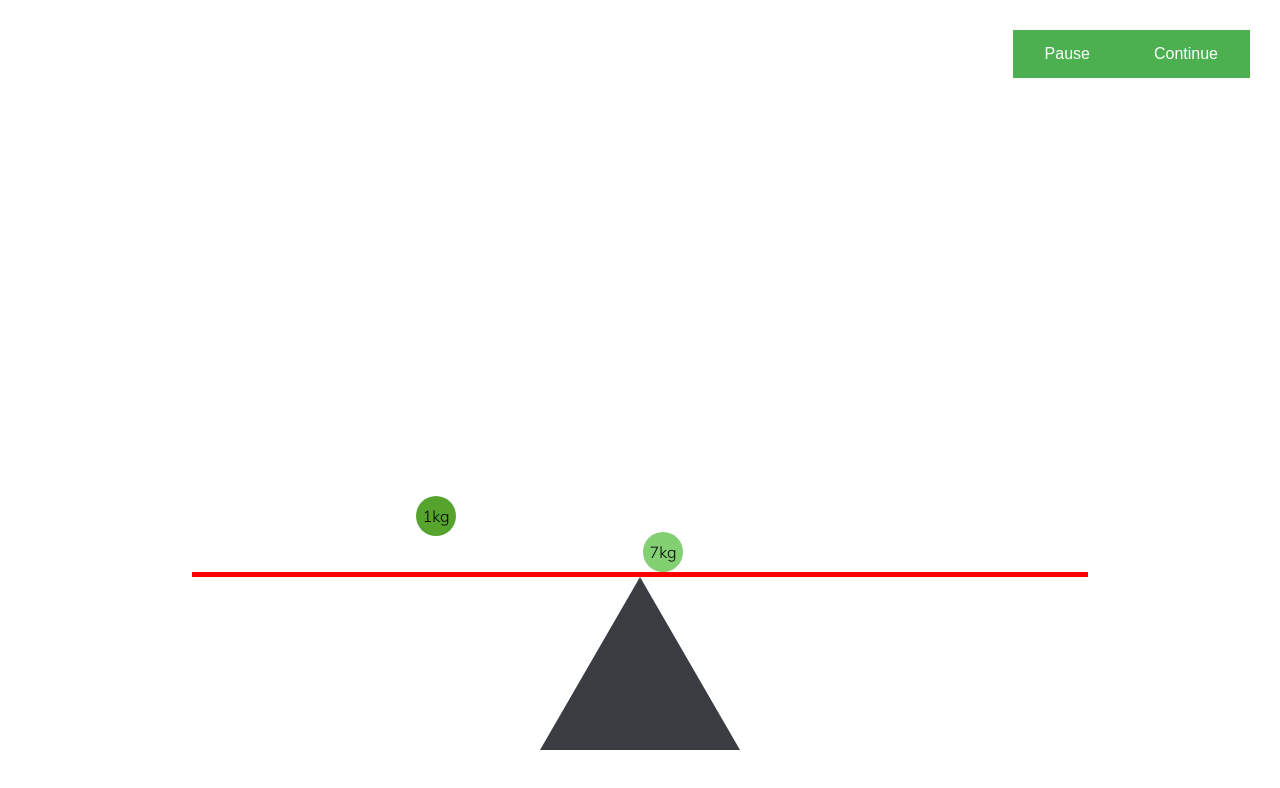
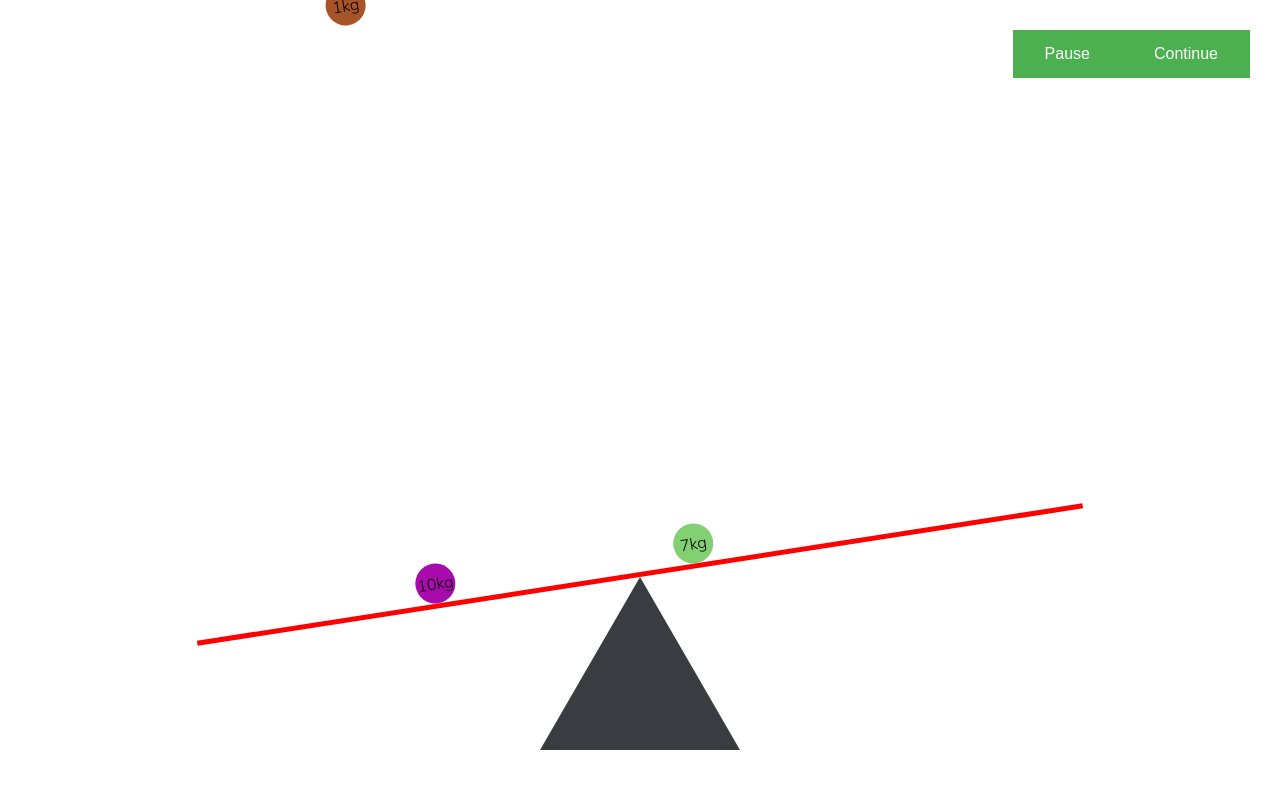
Before and after one commit to OnurKlc/Teeter-Totter-Game, a Nuxt app: page / in a window 1280 px wide. Shown: the top 788 px of the page. Built offline with nearby package versions, Linux system fonts and the light colour scheme.

Commit message:
prod commit

```diff
--- a/assets/main.scss
+++ b/assets/main.scss
@@ -1,3 +1,7 @@
+html, body {
+  overflow: hidden;
+}
+
 .container {
   height: 100vh;
   position: relative;
@@ -30,3 +34,18 @@
   font-size: 16px;
   cursor: pointer;
 }
+
+.game-over {
+  position: absolute;
+  left: 50%;
+  top: 50%;
+  transform: translate(-50%, -50%);
+  display: flex;
+  flex-direction: column;
+  justify-content: center;
+  align-items: center;
+
+  button {
+    margin-top: 40px;
+  }
+}
--- a/components/Mass.vue
+++ b/components/Mass.vue
@@ -1,5 +1,9 @@
 <template>
-  <div ref="massWrapper" class="mass-wrapper">
+  <div
+    ref="massWrapper"
+    class="mass-wrapper"
+    :style="`transform: rotate(${momentum / 2}deg)`"
+  >
     <div class="mass-left-wrapper">
       <div
         v-for="mass in masses"
@@ -58,44 +62,30 @@ import { TimelineLite } from 'gsap'
 import { v4 as uuidv4 } from 'uuid'
 
 export default {
-  props: {
-    isPlaying: {
-      type: Boolean,
-      default: true,
-    },
-  },
   data() {
     return {
       left: 0,
       rightMass: {},
       pageReady: false,
+      count: 0,
     }
   },
   computed: {
     ...mapState(['masses', 'rightMasses', 'teeterTotterWidth']),
-    ...mapGetters(['getLeftMomentum']),
+    ...mapGetters(['getMomentum']),
+    momentum() {
+      return this.$store.getters.getMomentum.toFixed(2)
+    },
   },
   watch: {
-    isPlaying() {
-      if (!this.isPlaying) {
-        window.timeline.pause()
-        document.removeEventListener('keydown', window.listenerFunc)
-      } else {
-        window.timeline.play()
-        document.addEventListener('keydown', window.listenerFunc)
-      }
-    },
     '$store.state.masses'() {
       if (this.$store.state.masses.length > 0) {
-        this.animateMass()
+        setTimeout(this.animateMass, 1000)
       }
-    },
-    '$store.getters.getLeftMomentum'() {
-      console.log(this.$store.getters.getLeftMomentum)
     },
   },
   created() {
-    this.generateNewMass()
+    this.generateLeftMass()
   },
   mounted() {
     this.left = this.$refs.massWrapper.getBoundingClientRect().width / 4
@@ -104,12 +94,13 @@ export default {
   methods: {
     pauseAnimation() {},
     animateMass() {
+      if (this.$store.state.uiState !== 'play') return false
       const scope = this
       window.timeline = new TimelineLite()
       const lastMass = this.$refs.masses[this.masses.length - 1]
       this.listenArrowPress(lastMass)
       window.timeline.to(lastMass, {
-        duration: 10,
+        duration: 5,
         top: '100%',
         onComplete() {
           document.removeEventListener('keydown', window.listenerFunc)
@@ -122,13 +113,15 @@ export default {
             id: lastMass.getAttribute('data-id'),
             position,
           }
-          scope.$store.commit('updatePositionData', data)
-          scope.generateNewMass()
-          scope.generateRightMass()
+          if (scope.$store.state.masses.length > 0) {
+            scope.$store.commit('updatePositionData', data)
+          }
+          scope.generateLeftMass()
+          setTimeout(scope.generateRightMass, 2000)
         },
       })
     },
-    generateNewMass() {
+    generateLeftMass() {
       const rColor = Math.floor(Math.random() * 255)
       const gColor = Math.floor(Math.random() * 255)
       const bColor = Math.floor(Math.random() * 255)
@@ -146,7 +139,9 @@ export default {
       const rColor = Math.floor(Math.random() * 255)
       const gColor = Math.floor(Math.random() * 255)
       const bColor = Math.floor(Math.random() * 255)
-      const width = this.$refs.massWrapper.getBoundingClientRect().width
+      const { massWrapper } = this.$refs
+      if (!massWrapper) return false
+      const width = massWrapper.getBoundingClientRect().width
       this.$store.commit('updateTeeterTotterWidth', width)
       const bgColor = `rgba(${rColor}, ${gColor}, ${bColor}, 1)`
       const newMass = {
@@ -154,9 +149,15 @@ export default {
         bgColor,
         itemType: Math.floor(Math.random() * 3),
         id: uuidv4(),
-        position: Math.floor((Math.random() * width) / 2),
+        position: Math.abs(Math.floor((Math.random() * width) / 2 - 40)),
       }
       this.$store.commit('updateRightMasses', newMass)
+      if (this.momentum > 20 && this.count === 0) {
+        this.$store.commit('updateUiState', 'play')
+        this.generateRightMass()
+        this.generateLeftMass()
+      }
+      this.count++
     },
     listenArrowPress(el) {
       const scope = this
@@ -165,7 +166,7 @@ export default {
         leftPx = leftPx.substring(0, leftPx.length - 2)
         switch (e.keyCode) {
           case 37:
-            if (+leftPx - 10 < 0 || !scope.isPlaying) return 0
+            if (+leftPx - 10 < 0) return 0
             el.style.left = +leftPx - 10 + 'px'
             break
           case 39:
@@ -185,6 +186,7 @@ export default {
   height: 100%;
   width: 100%;
   display: flex;
+  transform-origin: bottom;
 }
 .mass-left-wrapper {
   height: 100%;
@@ -200,7 +202,7 @@ export default {
   width: 40px;
   height: 40px;
   position: absolute;
-  top: 0;
+  top: -150px;
   display: flex;
   justify-content: center;
   align-items: center;
--- a/components/TeeterTotter.vue
+++ b/components/TeeterTotter.vue
@@ -1,12 +1,35 @@
 <template>
   <div class="teeter-totter">
-    <div id="teeterTotterTop" ref="topLayer" class="top-layer" />
+    <div
+      id="teeterTotterTop"
+      ref="topLayer"
+      class="top-layer"
+      :style="`transform: rotate(${momentum / 2}deg)`"
+    />
     <div class="base" />
   </div>
 </template>
 
 <script>
-export default {}
+import { mapGetters } from 'vuex'
+export default {
+  computed: {
+    ...mapGetters(['getMomentum']),
+    momentum() {
+      return this.$store.getters.getMomentum.toFixed(2)
+    },
+  },
+  watch: {
+    momentum() {
+      if (this.momentum > 20 || this.momentum < -20) {
+        window.timeline.pause()
+        setTimeout(() => {
+          this.$store.commit('updateUiState', 'end')
+        }, 1000)
+      }
+    },
+  },
+}
 </script>
 
 <style lang="scss" scoped>
@@ -24,6 +47,7 @@ export default {}
   background-color: red;
   width: 70%;
   height: 5px;
+  transition: 0.2s;
 }
 .base {
   width: 0;
--- a/pages/index.vue
+++ b/pages/index.vue
@@ -1,13 +1,17 @@
 <template>
   <main class="container">
-    <div class="button-container">
+    <div v-if="uiState === 'play'" class="button-container">
       <button class="primary" @click="pauseAnimation">Pause</button>
       <button class="primary" @click="continueAnimation">Continue</button>
     </div>
-    <div class="mass-field">
-      <Mass :is-playing="isAnimationPlaying" />
+    <div v-if="uiState === 'play'" class="mass-field">
+      <Mass />
     </div>
-    <TeeterTotter />
+    <TeeterTotter v-if="uiState === 'play'" />
+    <div v-if="uiState === 'end'" class="game-over">
+      <h1>Game Over</h1>
+      <button class="primary" @click="restartGame">Start Again</button>
+    </div>
   </main>
 </template>
 
@@ -22,22 +26,22 @@ export default {
     TeeterTotter,
   },
   data() {
-    return {
-      isAnimationPlaying: true,
-    }
+    return {}
   },
   computed: {
-    ...mapState(['']),
+    ...mapState(['uiState']),
   },
   methods: {
     pauseAnimation() {
-      this.isAnimationPlaying = false
+      this.$forceUpdate()
+      window.timeline.pause()
     },
     continueAnimation() {
-      this.isAnimationPlaying = true
+      window.timeline.play()
+    },
+    restartGame() {
+      this.$store.commit('updateUiState', 'play')
     },
   },
 }
 </script>
-
-<style></style>
--- a/store/index.js
+++ b/store/index.js
@@ -2,28 +2,24 @@ export const state = () => ({
   masses: [],
   rightMasses: [],
   teeterTotterWidth: 0,
+  uiState: 'play',
 })
 
 export const getters = {
-  getLeftMomentum: (state) => {
-    if (state.masses.length > 0) {
-      return state.masses.reduce((ac, next) => {
+  getMomentum: (state) => {
+    const leftMomentum = state.masses.reduce((ac, next) => {
       const itemDistanceBaseFive =
         (next.position * 5) / (state.teeterTotterWidth / 2)
       const itemMomentum = next.weight * itemDistanceBaseFive
       return ac + itemMomentum
     }, 0)
-    }
-  },
-  getRightMomentum: (state) => {
-    if (state.rightMasses.length > 0) {
-      return state.rightMasses.reduce((ac, next) => {
+    const rightMomentum = state.rightMasses.reduce((ac, next) => {
       const itemDistanceBaseFive =
         (next.position * 5) / (state.teeterTotterWidth / 2)
       const itemMomentum = next.weight * itemDistanceBaseFive
       return ac + itemMomentum
     }, 0)
-    }
+    return rightMomentum.toFixed(2) - leftMomentum.toFixed(2)
   },
 }
 
@@ -41,10 +37,14 @@ export const mutations = {
   updateTeeterTotterWidth: (state, payload) => {
     state.teeterTotterWidth = payload
   },
+  updateUiState: (state, payload) => {
+    if (payload === 'end') {
+      window.timeline.pause()
+      state.masses = []
+      state.rightMasses = []
+      state.uiState = payload
+    } else {
+      window.location.reload()
     }
-
-// export const actions = {
-//   updateActionData({ commit, newData }) {
-//     commit('updateData', newData)
-//   },
-// }
+  },
+}
```
Lines whose indentation alone changed are shown as unchanged.
